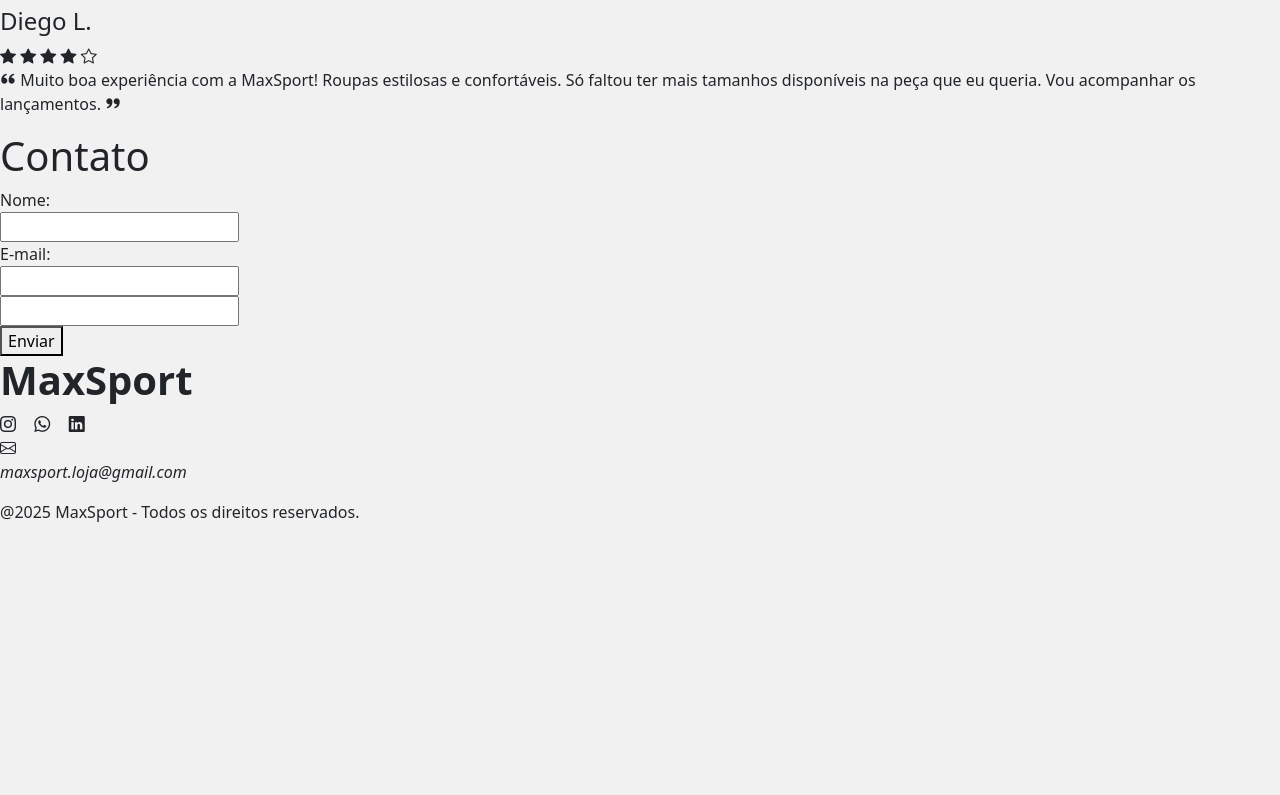
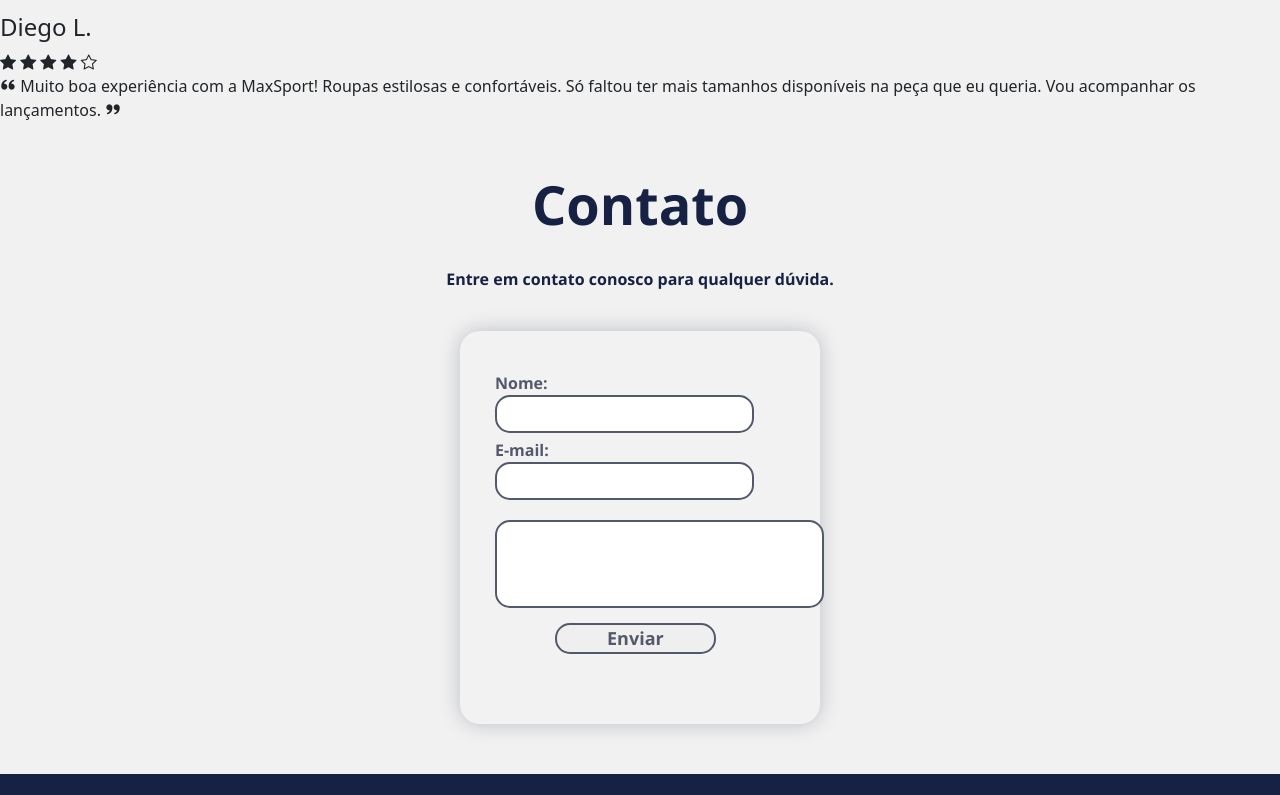
Before and after one commit to CamilyBenevenutoCosta/maxsport2, a plain HTML site: page index.html in a window 1280 px wide. Shown: the part 3205-4000 px from the top of the page. Before the commit the page ends 3745 px from the top, so only its background shows below. Drawn offline with nearby package versions, Linux system fonts and the light colour scheme.

Commit message:
contato e footer

```diff
--- a/css/style.css
+++ b/css/style.css
@@ -145,8 +145,104 @@
     font-family: 'Segoe UI', Tahoma, Geneva, Verdana, sans-serif;
     font-weight: 700;
     font-size: large;
+    text-align: center;
+    margin: 30px 0px 0px 0px;
 }
 
 /* Contato */
 
+.contato {
+    text-align: center;
+    color: #162144;
+    font-family: 'Segoe UI', Tahoma, Geneva, Verdana, sans-serif;
+    font-weight: 700;
+    margin-top: 50px;
+    font-size: 54px;
+}
+
+.cont-p {
+    color: #162144;
+    font-family: 'Segoe UI', Tahoma, Geneva, Verdana, sans-serif;
+    font-weight: 700;
+    text-align: center;
+    margin-top: 30px;
+}
+
+form {
+    background: #f2f2f3;
+    box-shadow: 0 0 20px 0 rgba(83, 89, 107, 0.329);
+    border-radius: 20px;
+    padding: 40px 15px 60px 35px;
+    margin: 40px 460px 50px 460px;
+}
+
+/* form:hover {
+    background: linear-gradient( #162144, #213166, #2b4085);
+
+} */
+
+label {
+    color: #53596b;
+    font-family: 'Segoe UI', Tahoma, Geneva, Verdana, sans-serif;
+    font-weight: 700;
+    display: inline-block;
+    margin-right: 5px;
+}
+
+
+input{
+    border-radius: 15px;
+    border: 2px solid #53596b ;
+    display: inline-block;
+    padding: 5px;
+    margin-bottom: 5px;
+    font-family: 'Segoe UI', Tahoma, Geneva, Verdana, sans-serif;
+    font-weight: 600;
+}
+
+.texto {
+    margin-top: 15px;
+    padding: 10px 70px 50px 10px;
+}
+
+.enviar {
+    border-radius: 15px;
+    border: 2px solid #53596b;
+    font-family: 'Segoe UI', Tahoma, Geneva, Verdana, sans-serif;
+    font-weight: 600;
+    font-size: large;
+    color: #53596b;
+    margin: 10px 60px;
+    padding: 0px 50px 0px 50px;
+}
+
 /* Footer */
+
+footer {
+    background: #162144;
+    width: 100%;
+    padding: 10px;
+}
+
+.marca {
+    color: #646c83;
+    text-align: center;
+    margin-top: 30px;
+}
+
+.marca:hover {
+    color: #fff;
+}
+
+.footer-i {
+    color: #646c83;
+    font-size: 25px;
+}
+
+.footer-i:hover {
+    color: #fff;
+}
+
+.direitos {
+    color: #646c83;
+}
--- a/index.html
+++ b/index.html
@@ -4,6 +4,8 @@
     <meta charset="UTF-8">
     <meta name="viewport" content="width=device-width, initial-scale=1.0">
     <title>MaxSport | Roupas Esportivas</title>
+    <!-- FavIcon -->
+    <link rel="shortcut icon" href="img/favicon.ico" type="image/x-icon">
 
     <!-- CSS Bootstrap -->
     <!-- AOS -->
@@ -94,7 +96,7 @@
     <div> <!-- Depoimentos -->
         <div>
             <h1 id="depoimentos" class="depoimentos">Depoimentos</h1>
-            <p class="depo-p">Aqui temos alguns depoimentos de nossos clientes.</p>
+            <p class="depo-p">Aqui temos alguns depoimentos dos nossos clientes.</p>
         </div>
         <div>
             <div> <!-- Item 1 -->
@@ -189,49 +191,49 @@
     <div>
         <div>
             <h1 id="contato" class="contato">Contato</h1>
+            <p class="cont-p">Entre em contato conosco para qualquer dúvida.</p>
         </div>
 
         <form>
             <label for="name">Nome:</label>
-            <br>
+
             <input type="text" required>
 
             <br>
 
             <label for="email">E-mail:</label>
-            <br>
             <input type="email" required>
 
             <br>
 
-            <input type="text" required>
+            <input class="texto" type="text" required>
 
             <br>
 
-            <button type="submit">Enviar</button>
+            <button class="enviar" type="submit">Enviar</button>
         </form>
     </div>
 
     <footer> <!-- Footer -->
-        <h1>
+        <h1 class="marca">
             <strong>MaxSport</strong>
         </h1>
 
-        <i class="bi bi-instagram">
+        <i class="bi bi-instagram footer-i">
             <a href="" target="_blank"></a>
         </i>
 
-        <i class="bi bi-whatsapp">
+        <i class="bi bi-whatsapp footer-i">
             <a href="" target="_blank"></a>
         </i>
 
-        <i class="bi bi-linkedin">
+        <i class="bi bi-linkedin footer-i">
             <a href="" target="_blank"></a>
         </i>
 
         <br>
 
-        <i class="bi bi-envelope">
+        <i class="bi bi-envelope footer-i">
             <p>maxsport.loja@gmail.com</p>
         </i>
 
```
Also changed, not shown: img/favicon-32x32.png (added), img/favicon.ico (added).
